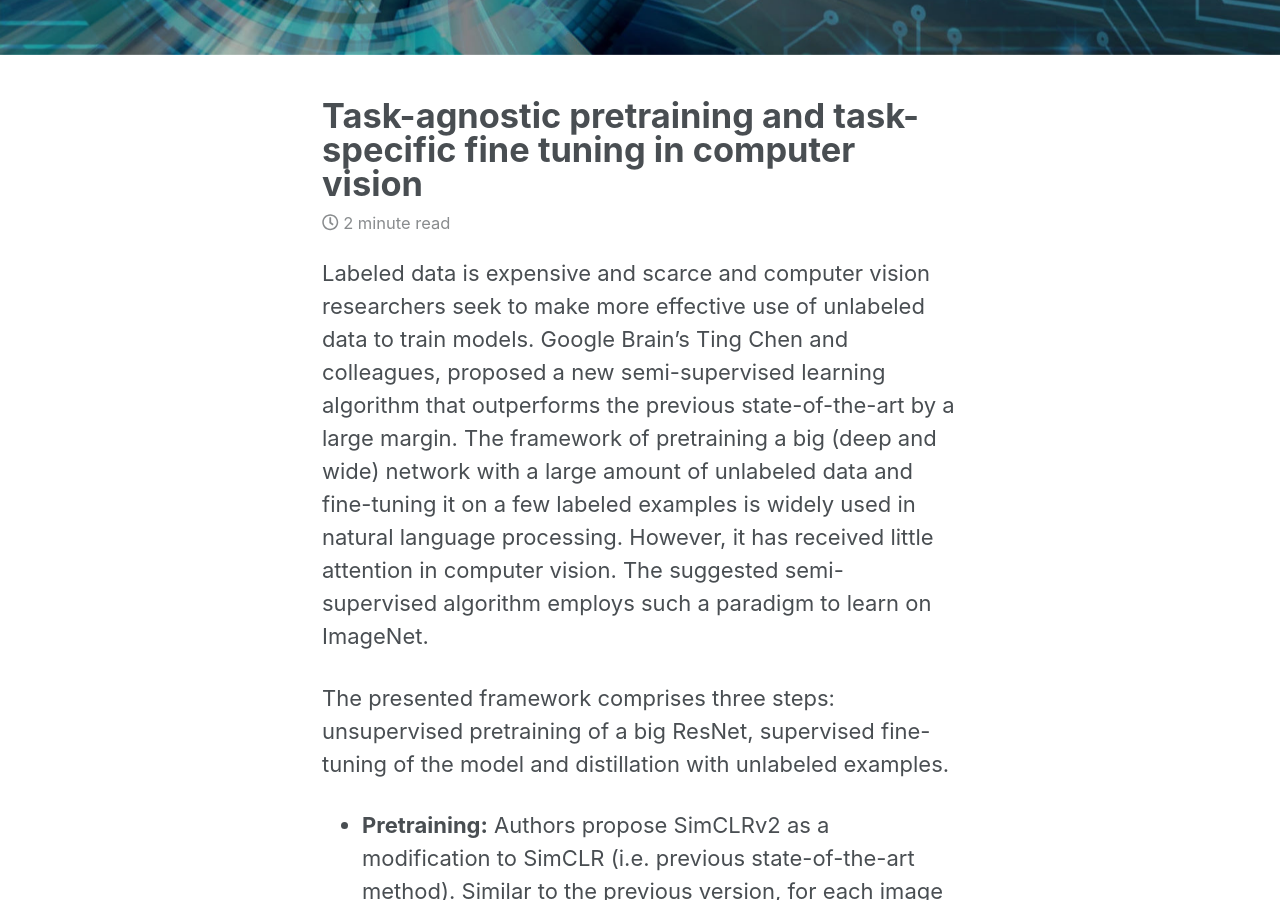
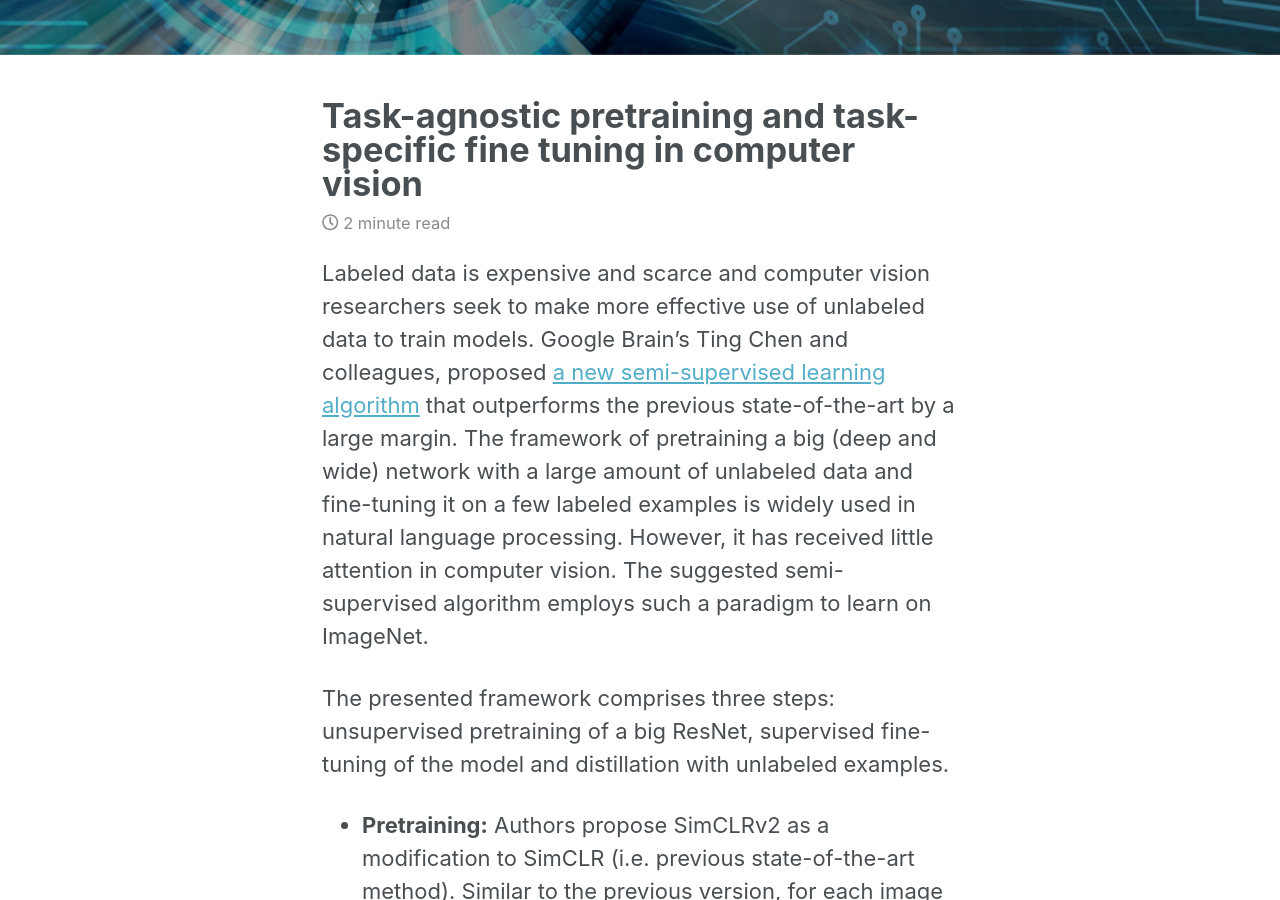
Before and after one commit to hamedhelali/hamedhelali.github.io, a Jekyll site: the page built from _posts/2020-08-15-Fine-tuning-computer-vision.md, in a window 1280 px wide and 900 px high, scrolled down 502 px. Built offline with Jekyll 4.4.1, drawn with Linux system fonts in a browser that asks for light colours; nearby versions of some CDN libraries; some of the changed lines change nothing that is shown.

Commit message:
Update 2020-08-15-Fine-tuning-computer-vision.md

```diff
--- a/_posts/2020-08-15-Fine-tuning-computer-vision.md
+++ b/_posts/2020-08-15-Fine-tuning-computer-vision.md
@@ -10,7 +10,7 @@ excerpt: "Computer Vision, Semi-supervised Learning, Pretraining, Fine tuning"
 mathjax: "true"
 ---
 
-Labeled data is expensive and scarce and computer vision researchers seek to make more effective use of unlabeled data to train models. Google Brain’s Ting Chen and colleagues, proposed a new semi-supervised learning algorithm that outperforms the previous state-of-the-art by a large margin. The framework of pretraining a big (deep and wide) network with a large amount of unlabeled data and fine-tuning it on a few labeled examples is widely used in natural language processing. However, it has received little attention in computer vision. The suggested semi-supervised algorithm employs such a paradigm to learn on ImageNet.
+Labeled data is expensive and scarce and computer vision researchers seek to make more effective use of unlabeled data to train models. Google Brain’s Ting Chen and colleagues, proposed [a new semi-supervised learning algorithm](https://arxiv.org/abs/2006.10029) that outperforms the previous state-of-the-art by a large margin. The framework of pretraining a big (deep and wide) network with a large amount of unlabeled data and fine-tuning it on a few labeled examples is widely used in natural language processing. However, it has received little attention in computer vision. The suggested semi-supervised algorithm employs such a paradigm to learn on ImageNet.
 
 The presented framework comprises three steps: unsupervised pretraining of a big ResNet, supervised fine-tuning of the model and distillation with unlabeled examples.
 * **Pretraining:** Authors propose SimCLRv2 as a modification to SimCLR (i.e. previous state-of-the-art method). Similar to the previous version, for each image in a randomly sampled mini-batch, two different views are created using random crop, color distortion and Gaussian blur. Then a contrastive loss function is defined based on similarity of pairs of images augmented from the same image and dissimilarity of non-related images. In comparison to the previous version, improvements are made by using larger ResNet models, a three layer projection head and fine tuning outputs of the first layer rather than throwing away the entire head.
```
